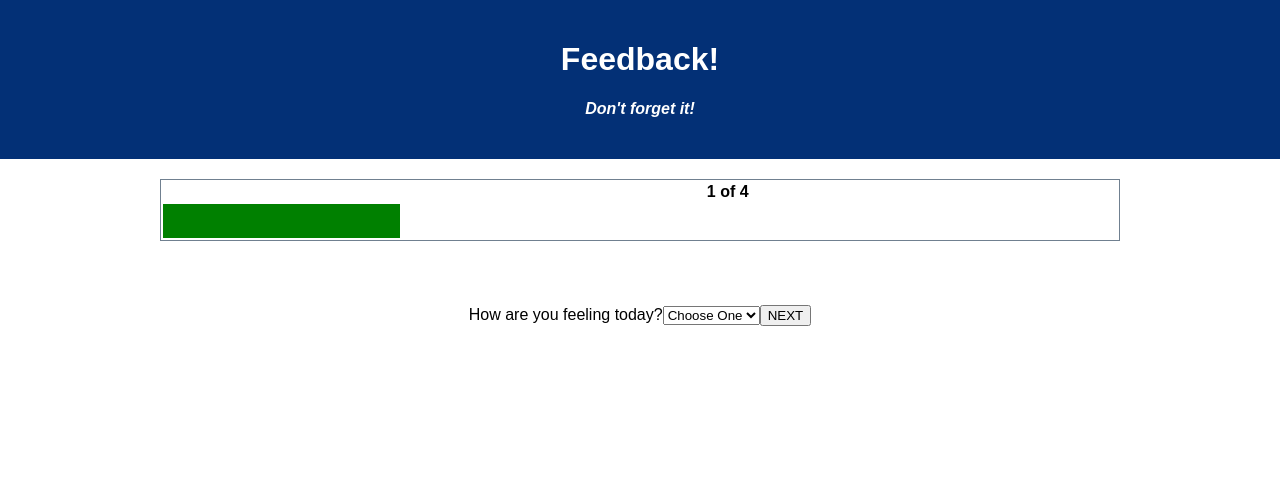
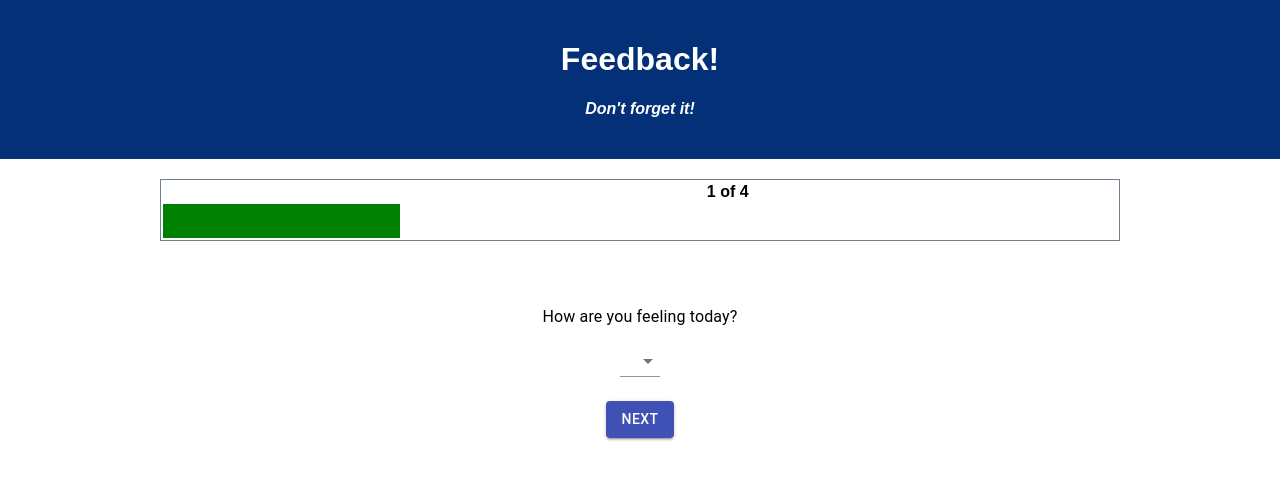
Before and after one commit to McKynlee/redux-feedback-loop, a React (Create React App) app: page / in a window 1280 px wide. Shown: the top 480 px of the page. Built offline with nearby package versions, Linux system fonts and the light colour scheme.

Commit message:
Added buttons across app, and box margins

```diff
--- a/package.json
+++ b/package.json
@@ -4,6 +4,7 @@
   "private": true,
   "proxy": "http://localhost:5000",
   "dependencies": {
+    "@material-ui/core": "^4.11.3",
     "axios": "^0.21.1",
     "express": "^4.17.1",
     "logger": "^0.0.1",
--- a/src/components/Admin/FeedbackItem.jsx
+++ b/src/components/Admin/FeedbackItem.jsx
@@ -1,5 +1,6 @@
 import axios from "axios";
 import swal from 'sweetalert';
+import { Button } from '@material-ui/core';
 
 function FeedbackItem({ userFeedbackRow,
   fetchHistoricalFeedback }) {
@@ -19,11 +20,14 @@ function FeedbackItem({ userFeedbackRow,
   switch (flaggedStatus) {
     case false:
       renderingForFlaggedStatus =
-        <button onClick={() => handleFlagClick(userFeedbackRow.id)}>Flag</button>;
+        <Button variant="contained" color="default"
+          onClick={() => handleFlagClick(userFeedbackRow.id)}>Flag</Button>;
       break;
     case true:
       renderingForFlaggedStatus =
-        <button onClick={() => handleFlagClick(userFeedbackRow.id)}>unflag</button>;
+        <Button variant="contained" color="primary"
+          onClick={() => handleFlagClick(userFeedbackRow.id)}>
+          unflag</Button>;
       cssForFlaggedStatus = "admin-table admin-flagged";
       break;
   }
@@ -87,7 +91,8 @@ function FeedbackItem({ userFeedbackRow,
       <td className="admin-table">{userFeedbackRow.comments}</td>
       <td className="admin-table">{renderingForFlaggedStatus}</td>
       <td className="admin-table">
-        <button onClick={() => handleDelete(userFeedbackRow.id)}>DELETE</button>
+        <Button variant="contained" color="secondary"
+          onClick={() => handleDelete(userFeedbackRow.id)}>DELETE</Button>
       </td>
     </tr>
   )
--- a/src/components/App/App.jsx
+++ b/src/components/App/App.jsx
@@ -1,6 +1,7 @@
 import React from 'react';
 import { HashRouter as Router, Route } from 'react-router-dom';
 import './App.css';
+import { Button } from '@material-ui/core';
 
 // Custom components:
 import FormOne from '../Forms/FormOne';
--- a/src/components/EditForms/EditForm1.jsx
+++ b/src/components/EditForms/EditForm1.jsx
@@ -1,5 +1,6 @@
 import { useHistory } from 'react-router-dom';
 import { useDispatch, useSelector } from 'react-redux';
+import { Button, Box } from '@material-ui/core';
 
 // Route to this page when user clicks to edit answer to FormOne from ReviewPage:
 // This page re-displays question 1 and sends new user answer to redux
@@ -50,7 +51,12 @@ function EditForm1() {
         <option value="4">4</option>
         <option value="5">5</option>
       </select>
-      <button onClick={handleReturnToReview}>Return to Review</button>
+      <Box m={3}>
+        <Button variant="contained" color="primary"
+          onClick={handleReturnToReview}>
+          Return to Review
+      </Button>
+      </Box>
     </div>
   )
 } // end EditForm1
--- a/src/components/EditForms/EditForm2.jsx
+++ b/src/components/EditForms/EditForm2.jsx
@@ -1,5 +1,6 @@
 import { useHistory } from 'react-router-dom';
 import { useDispatch, useSelector } from 'react-redux';
+import { Button, Box } from '@material-ui/core';
 
 // Route to this page when user clicks to edit FormTwo answer from ReviewPage:
 // This page re-displays question 2 and sends new user answer to reducer
@@ -48,7 +49,12 @@ function EditForm2() {
         <option value="4">4</option>
         <option value="5">5</option>
       </select>
-      <button onClick={handleReturnToReview}>Return to Review</button>
+      <Box m={3}>
+        <Button variant="contained" color="primary"
+          onClick={handleReturnToReview}>
+          Return to Review
+      </Button>
+      </Box>
     </div>
   )
 } // end EditForm2
--- a/src/components/EditForms/EditForm3.jsx
+++ b/src/components/EditForms/EditForm3.jsx
@@ -1,5 +1,6 @@
 import { useHistory } from 'react-router-dom';
 import { useDispatch, useSelector } from 'react-redux';
+import { Button, Box } from '@material-ui/core';
 
 // Route to this page when user clicks to edit FormThree answer from ReviewPage:
 // This page re-displays question 3 and sends new user answer to reducer
@@ -48,7 +49,12 @@ function EditForm3() {
         <option value="4">4</option>
         <option value="5">5</option>
       </select>
-      <button onClick={handleReturnToReview}>Return to Review</button>
+      <Box m={3}>
+        <Button variant="contained" color="primary"
+          onClick={handleReturnToReview}>
+          Return to Review
+      </Button>
+      </Box>
     </div>
   )
 } // end EditForm3
--- a/src/components/EditForms/EditForm4.jsx
+++ b/src/components/EditForms/EditForm4.jsx
@@ -1,6 +1,7 @@
 import { useHistory } from 'react-router-dom';
 import { useDispatch, useSelector } from 'react-redux';
 import { useState } from 'react';
+import { TextField, Button } from '@material-ui/core';
 
 // Component to display upon hitting NEXT in FormThree:
 function EditForm4() {
@@ -35,12 +36,19 @@ function EditForm4() {
     <div>
       <label>
         Edit your comment:
-        <input type="text" rows="3" value={commentInput}
+        <TextField id="outlined-basic" rows={3}
+          label="Comments" variant="outlined"
+          value={commentInput}
           onChange={(event) => {
             setCommentInput(event.target.value)
           }} />
       </label>
-      <button onClick={handleReturnToReview}>Return to Review</button>
+      <Box m={3}>
+        <Button variant="contained" color="primary"
+          onClick={handleReturnToReview}>
+          Return to Review
+      </Button>
+      </Box>
     </div>
   )
 } // end EditForm4
--- a/src/components/Forms/FormFour.jsx
+++ b/src/components/Forms/FormFour.jsx
@@ -1,6 +1,7 @@
 import { useHistory } from 'react-router-dom';
 import { useDispatch } from 'react-redux';
 import { useState } from 'react';
+import { TextField, Button, Box } from '@material-ui/core';
 import FormCompFour from '../FormCompletion/FormComp4';
 
 // Component to display upon hitting NEXT in FormThree:
@@ -31,12 +32,19 @@ function FormFour() {
       <FormCompFour />
       <label>
         Any comments you want to leave?
-        <input type="text" rows="3" value={commentInput}
+        <TextField id="outlined-basic" rows={3}
+          label="Comments" variant="outlined"
+          value={commentInput}
           onChange={(event) => {
             setCommentInput(event.target.value)
           }} />
       </label>
-      <button onClick={handleNext}>REVIEW</button>
+      <Box m={3}>
+        <Button variant="contained" color="primary"
+          onClick={handleNext}>
+          REVIEW
+      </Button>
+      </Box>
     </div>
   )
 } // end FormFour
--- a/src/components/Forms/FormOne.jsx
+++ b/src/components/Forms/FormOne.jsx
@@ -2,6 +2,15 @@ import { useHistory } from 'react-router-dom';
 import { useDispatch } from 'react-redux';
 import './Form.css';
 import FormCompOne from '../FormCompletion/FormComp1';
+import {
+  Select,
+  FormControl,
+  MenuItem,
+  InputLabel,
+  Button,
+  Typography,
+  Box
+} from '@material-ui/core';
 
 // "Landing page" Component to display upon page load:
 // This page displays question 1 and sends user answers to redux
@@ -32,16 +41,26 @@ function FormOne() {
     <div>
       {/* Show how many / 4 questions complete: */}
       <FormCompOne />
-      <label htmlFor="feeling">How are you feeling today?</label>
-      <select name="feeling" id="feeling" required>
-        <option value="">Choose One</option>
-        <option value="1">1</option>
-        <option value="2">2</option>
-        <option value="3">3</option>
-        <option value="4">4</option>
-        <option value="5">5</option>
-      </select>
-      <button onClick={handleNext}>NEXT</button>
+      <Typography>How are you feeling today?</Typography>
+      <FormControl>
+        <InputLabel id="type-select-label">
+        </InputLabel>
+        <Select labelId="type-select-label"
+          name="feeling" id="feeling" required>
+          <MenuItem value=""><em>Choose One</em></MenuItem>
+          <MenuItem value="1">1</MenuItem>
+          <MenuItem value="2">2</MenuItem>
+          <MenuItem value="3">3</MenuItem>
+          <MenuItem value="4">4</MenuItem>
+          <MenuItem value="5">5</MenuItem>
+        </Select>
+      </FormControl>
+      <Box m={3}>
+        <Button variant="contained" color="primary"
+          onClick={handleNext}>
+          NEXT
+      </Button>
+      </Box>
     </div>
   )
 } // end FormOne
--- a/src/components/Forms/FormThree.jsx
+++ b/src/components/Forms/FormThree.jsx
@@ -1,6 +1,7 @@
 import { useHistory } from 'react-router-dom';
 import FormCompThree from '../FormCompletion/FormComp3';
 import { useDispatch } from 'react-redux';
+import { Button, Box } from '@material-ui/core';
 
 // Component to display upon hitting NEXT in FormTwo:
 function FormThree() {
@@ -40,7 +41,12 @@ function FormThree() {
         <option value="4">4</option>
         <option value="5">5</option>
       </select>
-      <button onClick={handleNext}>NEXT</button>
+      <Box m={3}>
+        <Button variant="contained" color="primary"
+          onClick={handleNext}>
+          NEXT
+      </Button>
+      </Box>
     </div>
   )
 } // end FormThree
--- a/src/components/Forms/FormTwo.jsx
+++ b/src/components/Forms/FormTwo.jsx
@@ -1,6 +1,7 @@
 import { useHistory } from 'react-router-dom';
 import FormCompTwo from '../FormCompletion/FormComp2';
 import { useDispatch } from 'react-redux';
+import { Button, Box } from '@material-ui/core';
 
 // Component to display upon hitting NEXT in FormOne:
 function FormTwo() {
@@ -39,7 +40,12 @@ function FormTwo() {
         <option value="4">4</option>
         <option value="5">5</option>
       </select>
-      <button onClick={handleNext}>NEXT</button>
+      <Box m={3}>
+        <Button variant="contained" color="primary"
+          onClick={handleNext}>
+          NEXT
+      </Button>
+      </Box>
     </div>
   )
 } // end FormTwo
--- a/src/components/ReviewPage/ReviewPage.jsx
+++ b/src/components/ReviewPage/ReviewPage.jsx
@@ -1,6 +1,7 @@
 import { useHistory, Link } from 'react-router-dom';
 import { useSelector } from 'react-redux';
 import axios from 'axios';
+import { Button, Box } from '@material-ui/core';
 
 // Component to display upon hitting NEXT in FormFour:
 function ReviewPage() {
@@ -62,7 +63,12 @@ function ReviewPage() {
           </tr>
           <tr>
             <td>
-              <button onClick={submitToSuccess}>SUBMIT</button>
+              <Box m={3}>
+                <Button variant="contained" color="primary"
+                  onClick={submitToSuccess}>
+                  Submit Feedback
+              </Button>
+              </Box>
             </td>
           </tr>
         </tbody>
```
Also changed, not shown: 2 other files (tests, documents, lock files or other folders).
